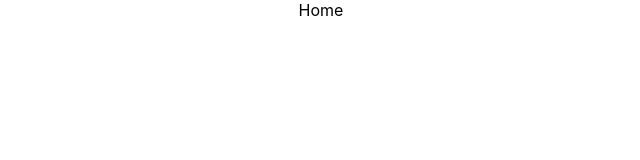
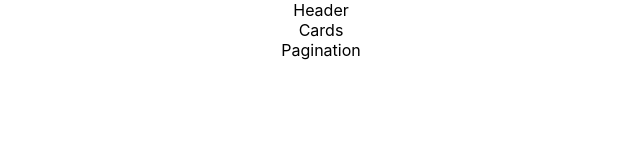
Before and after one commit to AngelVDev/DawgsPI, a React (Create React App) app in the folder client/: page /home in a window 1280 px wide. Shown: the top 160 px of the page, without its empty margins (319-959 px from the left). Built offline with nearby package versions, Linux system fonts and the light colour scheme.

Commit message:
[ADD] Home flow

```diff
--- a/client/src/pages/Home.jsx
+++ b/client/src/pages/Home.jsx
@@ -1,7 +1,16 @@
-import React from "react";
+import React, { useEffect } from "react";
+import Cards from "../components/Cards";
+import Header from "../components/Header";
+import Pagination from "../components/Pagination";
 
 const Home = () => {
-  return <div>Home</div>;
+  return (
+    <div>
+      <Header />
+      <Cards />
+      <Pagination />
+    </div>
+  );
 };
 
 export default Home;
```
